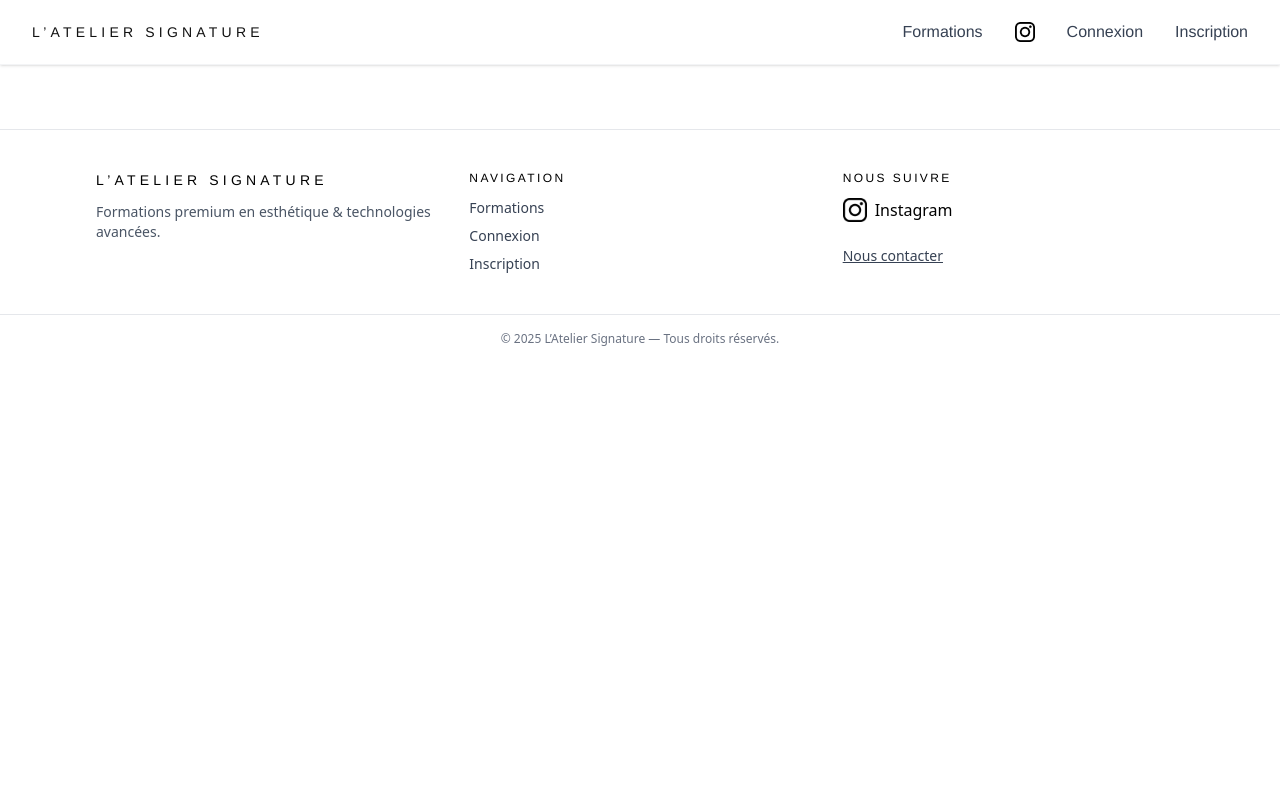
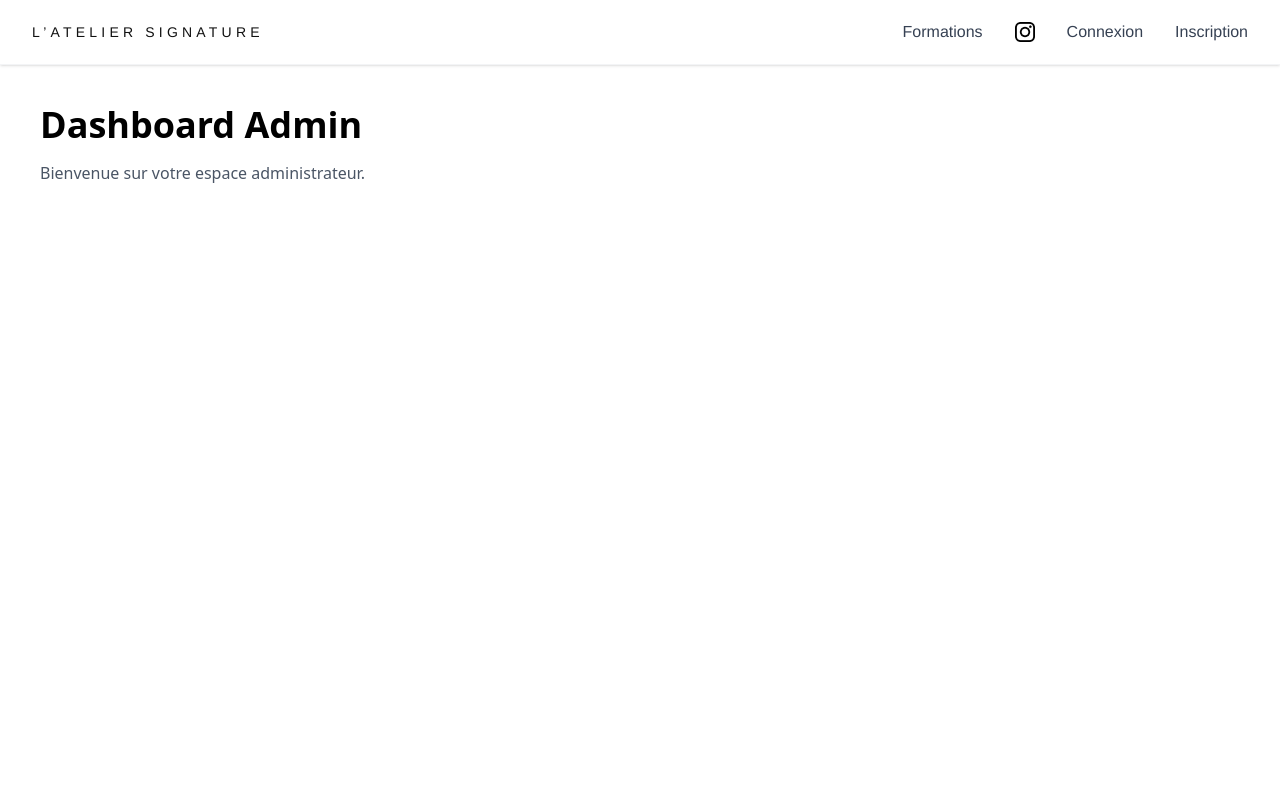
Before and after one commit to Leilasempere/ateliersignature-V2, a React (Vite) app in the folder frontend-atelier-signature/: page /dashboard in a window 1280 px wide. Shown: the top 800 px of the page. Built offline with nearby package versions, Linux system fonts and the light colour scheme; no server answers.

Commit message:
partie admin2

```diff
--- a/frontend-atelier-signature/src/App.jsx
+++ b/frontend-atelier-signature/src/App.jsx
@@ -7,6 +7,8 @@ import Success from "./pages/Success";
 import Cancel from "./pages/Cancel";
 import Header from "./components/Header";
 import Footer from "./components/Footer";
+import Dashboard from "./pages/Dashboard";
+
 
 import Register from "./pages/Register";
 import Login from "./pages/Login";
@@ -24,6 +26,7 @@ export default function App() {
           <Route path="/login" element={<Login />} />
           <Route path="/success" element={<Success />} />
           <Route path="/cancel" element={<Cancel />} />
+          <Route path="/dashboard" element={<Dashboard />} />
         </Routes>
         <Footer />
       </Router>
--- /dev/null
+++ b/frontend-atelier-signature/src/pages/Dashboard.jsx
@@ -0,0 +1,10 @@
+export default function Dashboard() {
+  return (
+    <div className="min-h-screen p-10">
+      <h1 className="text-4xl font-bold">Dashboard Admin</h1>
+      <p className="mt-4 text-gray-600">
+        Bienvenue sur votre espace administrateur.
+      </p>
+    </div>
+  );
+}
```
